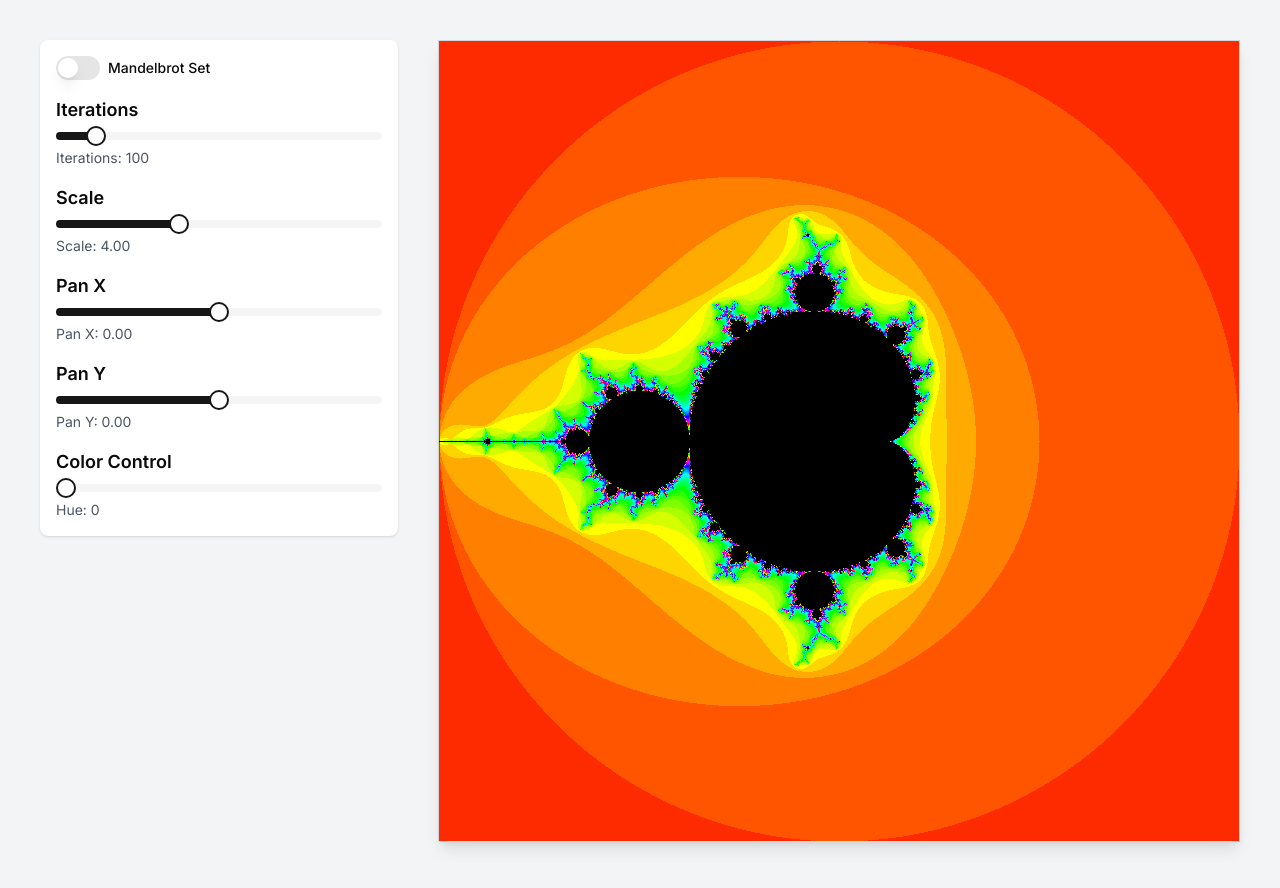
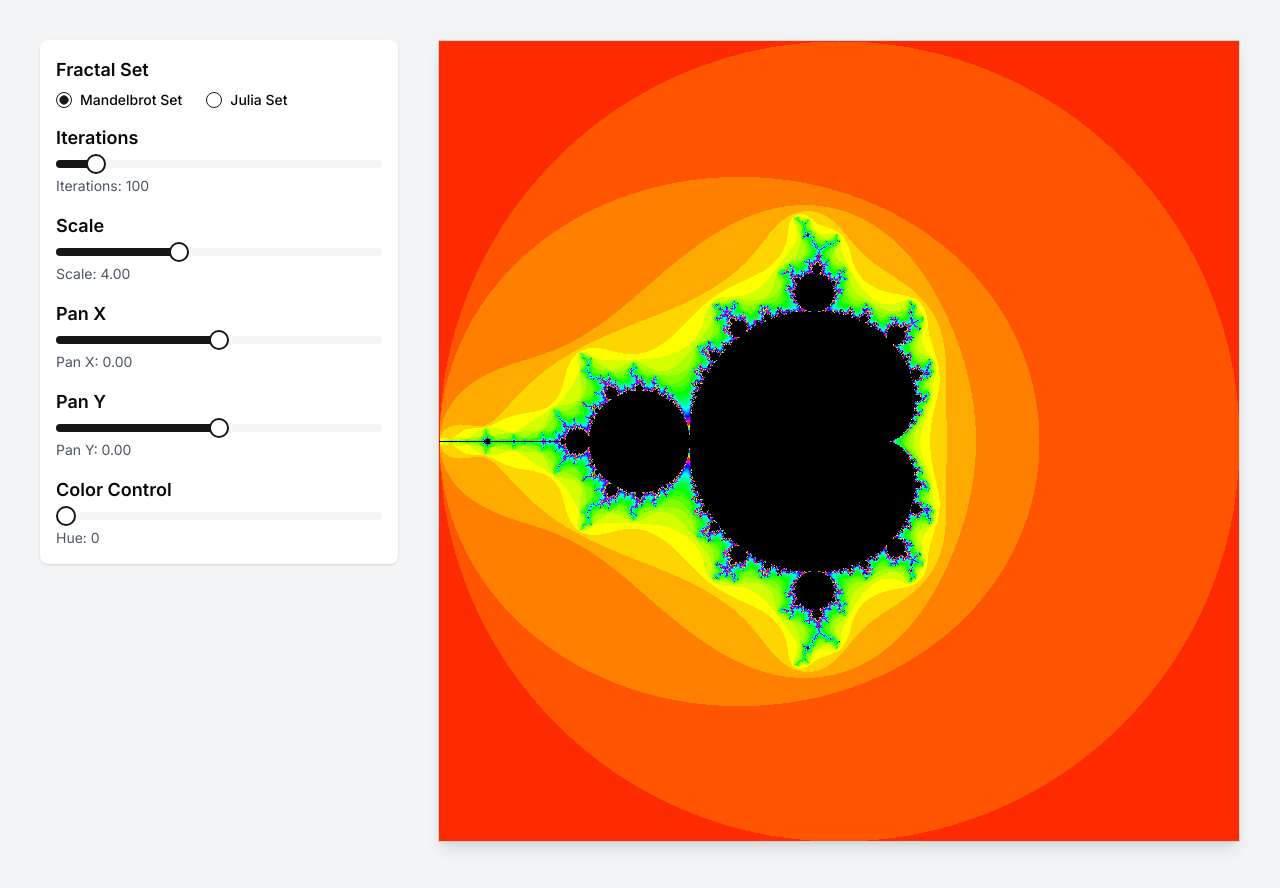
Before and after one commit to oquis/fractals2, a Next.js app: page / in a window 1280 px wide. Shown: the top 888 px of the page. Built offline with nearby package versions, Linux system fonts and the light colour scheme.

Commit message:
AI: Use radio-group instead of switch for the fractal set

```diff
--- a/components/FractalControls.tsx
+++ b/components/FractalControls.tsx
@@ -1,6 +1,6 @@
-import { Switch } from "@/components/ui/switch";
 import { Label } from "@/components/ui/label";
 import { Slider } from "@/components/ui/slider";
+import { RadioGroup, RadioGroupItem } from "@/components/ui/radio-group";
 
 interface FractalControlsProps {
   isJulia: boolean;
@@ -41,15 +41,22 @@ export function FractalControls({
 }: FractalControlsProps) {
   return (
     <div className="w-full md:max-w-md bg-white p-4 rounded-lg shadow space-y-4">
-      <div className="flex items-center space-x-2">
-        <Switch
-          id="fractal-type"
-          checked={isJulia}
-          onCheckedChange={setIsJulia}
-        />
-        <Label htmlFor="fractal-type">
-          {isJulia ? "Julia Set" : "Mandelbrot Set"}
-        </Label>
+      <div>
+        <h2 className="text-lg font-semibold mb-2">Fractal Set</h2>
+        <RadioGroup
+          defaultValue={isJulia ? "julia" : "mandelbrot"}
+          onValueChange={(value) => setIsJulia(value === "julia")}
+          className="flex space-x-4"
+        >
+          <div className="flex items-center space-x-2">
+            <RadioGroupItem value="mandelbrot" id="mandelbrot" />
+            <Label htmlFor="mandelbrot">Mandelbrot Set</Label>
+          </div>
+          <div className="flex items-center space-x-2">
+            <RadioGroupItem value="julia" id="julia" />
+            <Label htmlFor="julia">Julia Set</Label>
+          </div>
+        </RadioGroup>
       </div>
       <div>
         <h2 className="text-lg font-semibold mb-2">Iterations</h2>
--- /dev/null
+++ b/components/ui/radio-group.tsx
@@ -0,0 +1,44 @@
+"use client"
+
+import * as React from "react"
+import * as RadioGroupPrimitive from "@radix-ui/react-radio-group"
+import { Circle } from "lucide-react"
+
+import { cn } from "@/lib/utils"
+
+const RadioGroup = React.forwardRef<
+  React.ElementRef<typeof RadioGroupPrimitive.Root>,
+  React.ComponentPropsWithoutRef<typeof RadioGroupPrimitive.Root>
+>(({ className, ...props }, ref) => {
+  return (
+    <RadioGroupPrimitive.Root
+      className={cn("grid gap-2", className)}
+      {...props}
+      ref={ref}
+    />
+  )
+})
+RadioGroup.displayName = RadioGroupPrimitive.Root.displayName
+
+const RadioGroupItem = React.forwardRef<
+  React.ElementRef<typeof RadioGroupPrimitive.Item>,
+  React.ComponentPropsWithoutRef<typeof RadioGroupPrimitive.Item>
+>(({ className, ...props }, ref) => {
+  return (
+    <RadioGroupPrimitive.Item
+      ref={ref}
+      className={cn(
+        "aspect-square h-4 w-4 rounded-full border border-primary text-primary ring-offset-background focus:outline-none focus-visible:ring-2 focus-visible:ring-ring focus-visible:ring-offset-2 disabled:cursor-not-allowed disabled:opacity-50",
+        className
+      )}
+      {...props}
+    >
+      <RadioGroupPrimitive.Indicator className="flex items-center justify-center">
+        <Circle className="h-2.5 w-2.5 fill-current text-current" />
+      </RadioGroupPrimitive.Indicator>
+    </RadioGroupPrimitive.Item>
+  )
+})
+RadioGroupItem.displayName = RadioGroupPrimitive.Item.displayName
+
+export { RadioGroup, RadioGroupItem }
--- a/package.json
+++ b/package.json
@@ -10,6 +10,7 @@
   },
   "dependencies": {
     "@radix-ui/react-label": "^2.1.0",
+    "@radix-ui/react-radio-group": "^1.2.0",
     "@radix-ui/react-slider": "^1.2.0",
     "@radix-ui/react-switch": "^1.1.0",
     "class-variance-authority": "^0.7.0",
```
Also changed, not shown: 1 other file (tests, documents, lock files or other folders).
